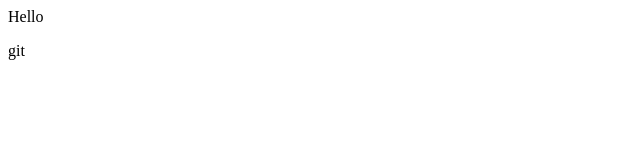
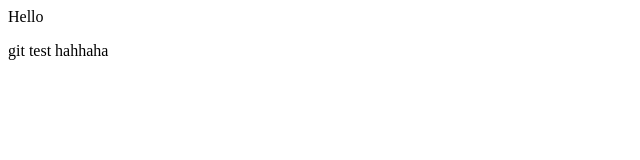
Before and after one commit to leynnnnnn0/DemoRepo, a plain HTML site: page index.html in a window 1280 px wide. Shown: the full height of the page, 0-640 px from the left. Drawn offline with Linux system fonts and the light colour scheme.

Commit message:
Added text to p tag

```diff
--- a/index.html
+++ b/index.html
@@ -7,6 +7,6 @@
 </head>
 <body>
     <div>Hello</div>
-    <p>git</p>
+    <p>git test hahhaha</p>
 </body>
 </html>
```
